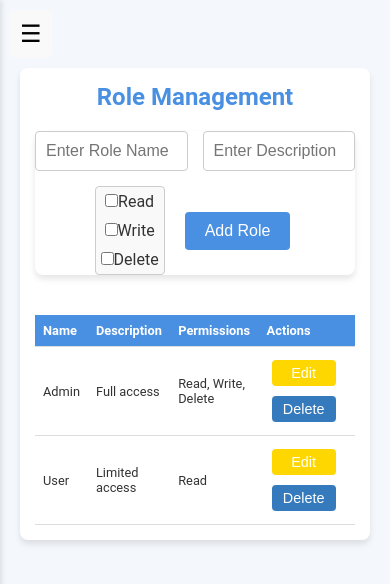
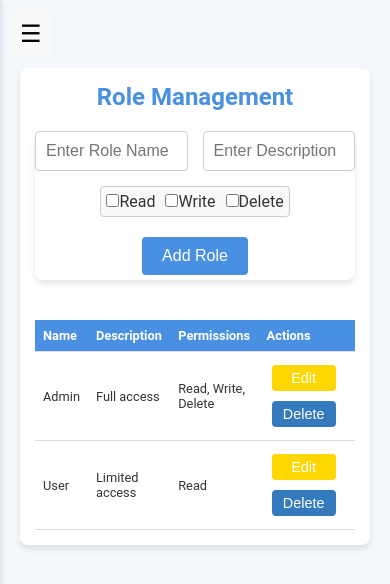
Before and after one commit to tropnicates/rbac_app, a React (Create React App) app: page /roles in a window 390 px wide. Shown: the top 584 px of the page. Built offline with nearby package versions, Linux system fonts and the light colour scheme.

Commit message:
css modified

```diff
--- a/src/assets/styles/Roles.css
+++ b/src/assets/styles/Roles.css
@@ -197,4 +197,13 @@
     font-size: 0.8rem;
     padding: 8px;
   }
+
+  .permissions {
+    display: flex;
+    flex-direction: row;
+    align-items: center;
+    /* gap: 5px; */
+    justify-content: space-around;
+  }
+
 }
```
